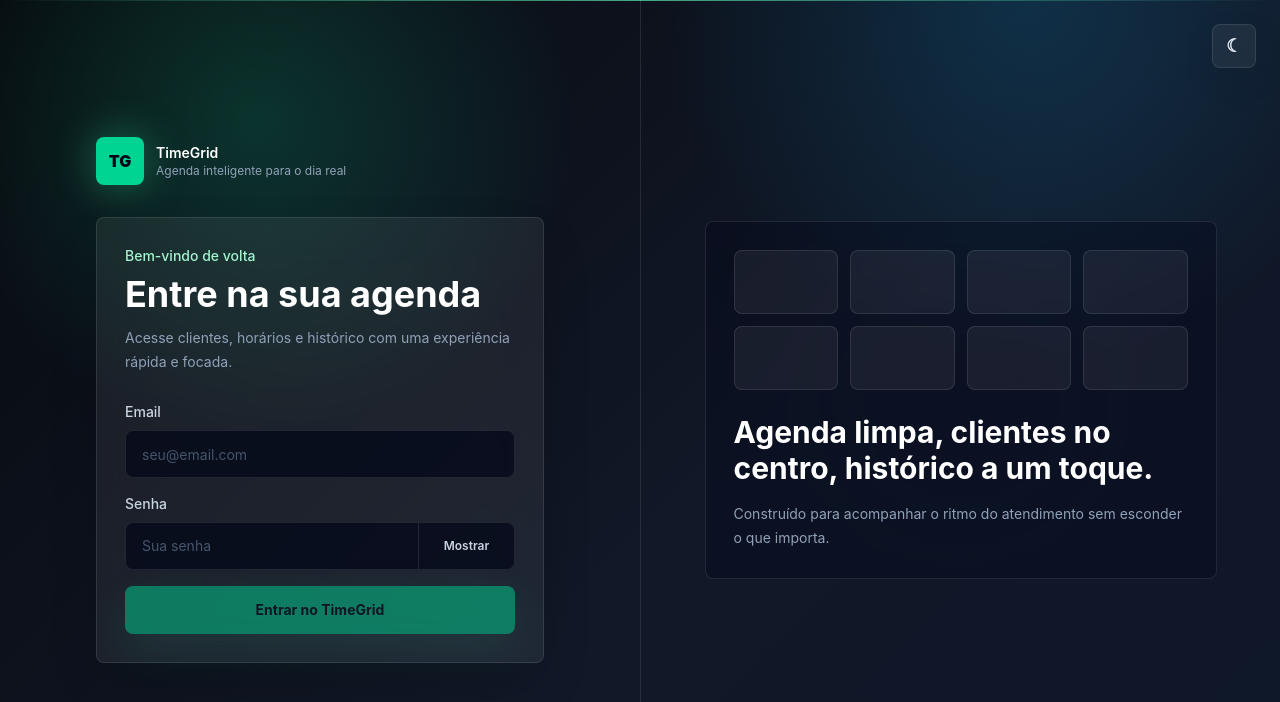
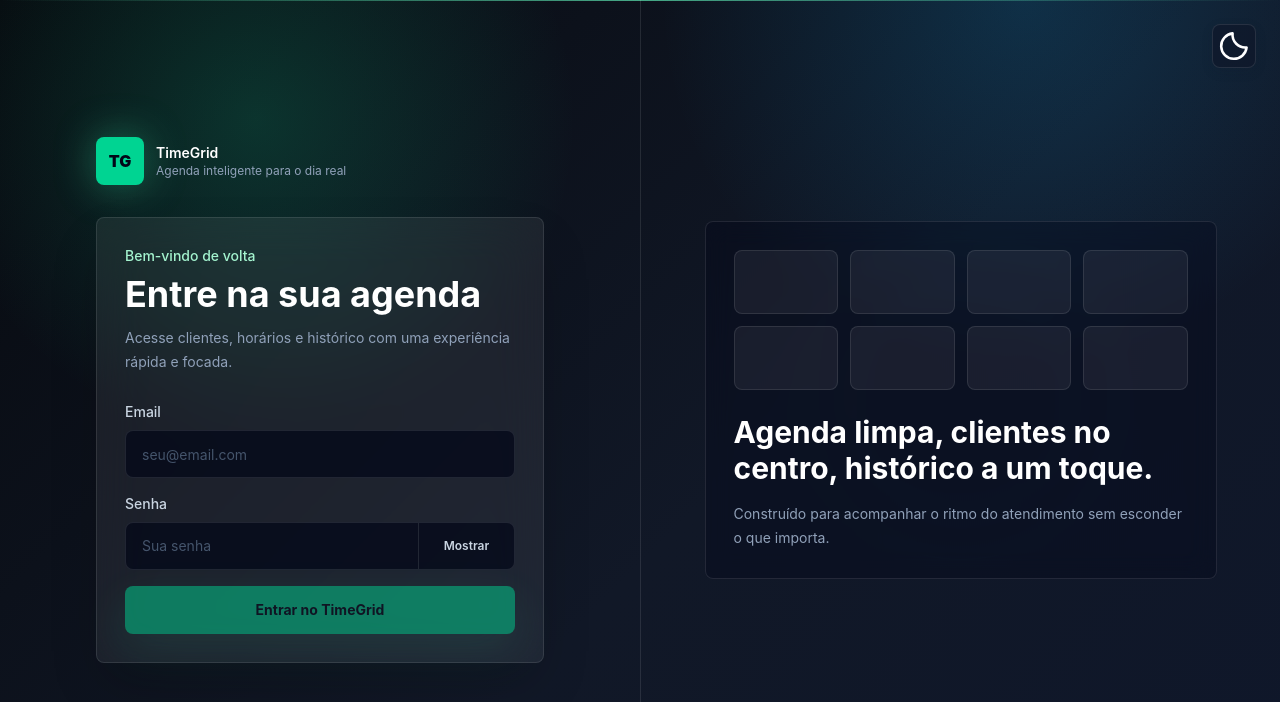
Before and after one commit to NeoJhonn/timegrid-frontend, an Angular app: page /login in a window 1280 px wide. Shown: the top 702 px of the page. Built offline with nearby package versions, Linux system fonts and the light colour scheme.

Commit message:
fix: improve theme toggle icon size and light mode contrast

```diff
--- a/src/app/shared/theme-toggle.component.ts
+++ b/src/app/shared/theme-toggle.component.ts
@@ -4,27 +4,47 @@ import { THEME_OPTIONS, ThemeService } from '../core/services/theme.service';
 @Component({
   selector: 'app-theme-toggle',
   template: `
-    <button
-      type="button"
-      class="theme-toggle grid h-11 w-11 shrink-0 place-items-center rounded-lg border border-white/10 bg-white/[0.06] text-lg font-black text-slate-200 shadow-[0_12px_30px_rgba(15,23,42,0.12)] transition hover:border-emerald-300/40 hover:bg-white/10 hover:text-white active:scale-[0.98]"
+    <button type="button" class="theme-toggle"
       [attr.aria-label]="activeTheme().label + '. Clique para alternar tema.'"
-      [title]="activeTheme().label"
-      (click)="nextTheme()"
-    >
-      {{ activeTheme().icon }}
+      [title]="activeTheme().label" (click)="nextTheme()">
+      <svg class="theme-icon" viewBox="0 0 24 24" fill="none" stroke="currentColor"
+        stroke-width="1.8" stroke-linecap="round" stroke-linejoin="round"
+        aria-hidden="true" focusable="false" [attr.data-theme-icon]="activeTheme().value">
+        @switch (activeTheme().value) {
+          @case ('light') {
+            <circle cx="12" cy="12" r="4" />
+            <path d="M12 2v2m0 16v2M2 12h2m16 0h2M4.93 4.93l1.42 1.42m11.3 11.3 1.42 1.42M4.93 19.07l1.42-1.42m11.3-11.3 1.42-1.42" />
+          }
+          @case ('violet') {
+            <circle cx="12" cy="8" r="5" />
+            <path d="M12 13v9m-4-4h8" />
+          }
+          @default {
+            <path d="M20.9 13A9 9 0 0 1 11 3.1 9 9 0 1 0 20.9 13Z" />
+          }
+        }
+      </svg>
     </button>
+  `,
+  styles: `
+    :host { display: block; flex-shrink: 0; }
+    .theme-toggle {
+      display: grid; place-items: center; width: 44px; height: 44px; padding: 4px;
+      border: 1px solid var(--tg-border); border-radius: .5rem;
+      background-color: var(--tg-panel-strong); color: var(--tg-text-strong);
+      box-shadow: 0 4px 12px rgba(15, 23, 42, .12);
+      transition: border-color 150ms, transform 150ms;
+    }
+    .theme-toggle:hover { border-color: var(--tg-primary-strong); }
+    .theme-toggle:active { transform: scale(.98); }
+    .theme-toggle:focus-visible { outline: 3px solid var(--tg-primary-strong); outline-offset: 3px; }
+    .theme-icon { display: block; width: 34px; height: 34px; flex-shrink: 0; }
   `,
 })
 export class ThemeToggleComponent {
   private readonly themeService = inject(ThemeService);
-
-  protected readonly currentTheme = computed(() => this.themeService.currentTheme());
-  protected readonly activeTheme = computed(
-    () =>
-      THEME_OPTIONS.find((theme) => theme.value === this.currentTheme()) ?? THEME_OPTIONS[0],
+  protected readonly activeTheme = computed(() =>
+    THEME_OPTIONS.find((theme) => theme.value === this.themeService.currentTheme()) ?? THEME_OPTIONS[0],
   );
-
-  protected nextTheme(): void {
-    this.themeService.nextTheme();
-  }
+  protected nextTheme(): void { this.themeService.nextTheme(); }
 }
--- a/src/styles.scss
+++ b/src/styles.scss
@@ -310,7 +310,7 @@ html[data-theme='light'] {
   .shell-header {
     background-color: #0f172a;
 
-    a, button, [class~='text-white'], [class~='text-slate-100'],
+    a, button:not(.theme-toggle), [class~='text-white'], [class~='text-slate-100'],
     [class~='text-slate-300'], [class~='text-emerald-100'] {
       color: #ffffff !important;
     }
```
Also changed, not shown: 2 other files (tests, documents, lock files or other folders).
